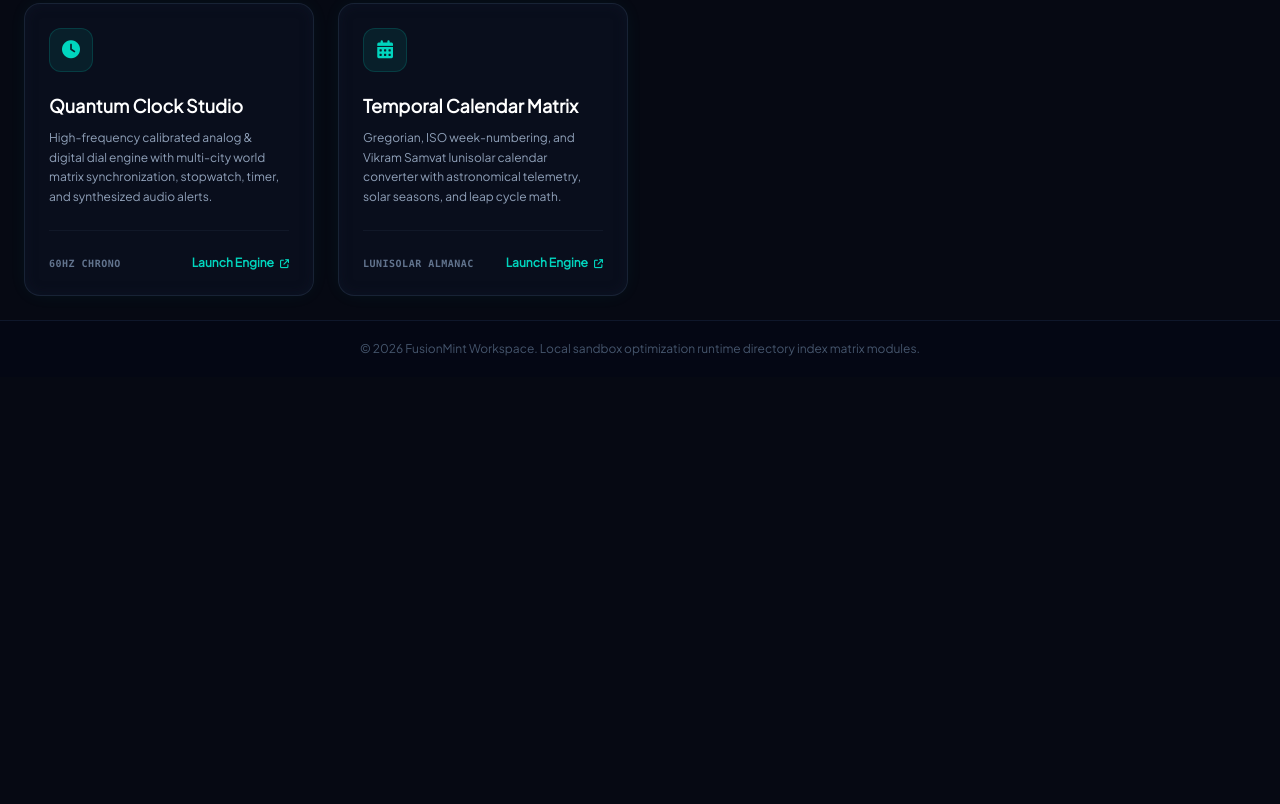
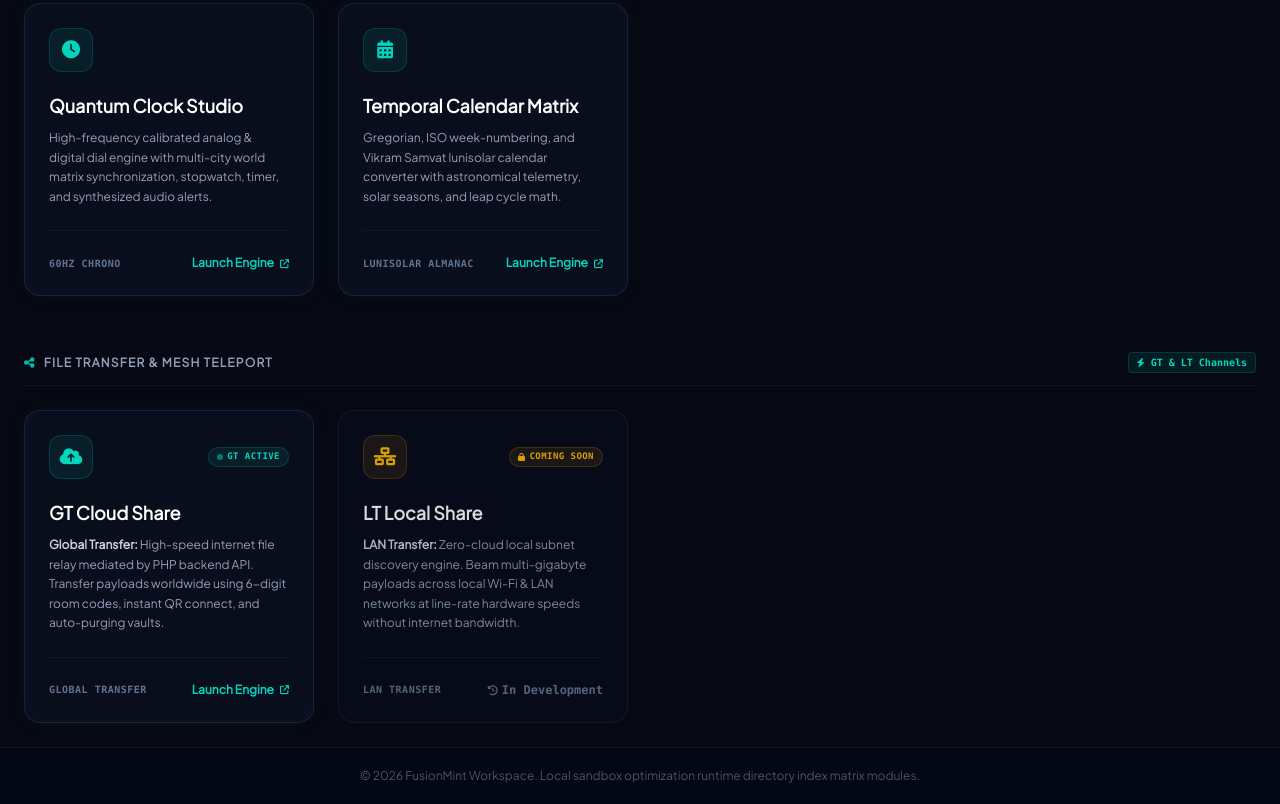
Before and after one commit to udaypatel04/FusionMint, a plain HTML site: page index.html in a window 1280 px wide. Shown: the part 4797-5601 px from the top of the page. Before the commit the page ends 5174 px from the top, so only its background shows below. Drawn offline with nearby package versions, Linux system fonts and the light colour scheme.

Commit message:
add file-share options

```diff
--- a/index.html
+++ b/index.html
@@ -715,7 +715,72 @@
                     </article>
 
                 </div>
-            </section>
+        </section>
+
+
+
+
+       <!-- ================= FILE TRANSFER & P2P PROTOCOLS CATEGORY ================= -->
+       <!-- ================= FILE TRANSFER & MESH PROTOCOLS CATEGORY ================= -->
+        <section class="category-block-node" id="category-section-fileshare" aria-labelledby="heading-fileshare">
+            <div class="mb-6 flex items-center justify-between border-b border-slate-900/80 pb-3">
+                <h3 id="heading-fileshare" class="text-xs font-bold uppercase tracking-widest text-slate-400 flex items-center gap-2">
+                    <i class="fa-solid fa-share-nodes text-teal-500"></i> File Transfer &amp; Mesh Teleport
+                </h3>
+                <div class="flex items-center gap-1.5 text-[10px] font-mono font-bold bg-teal-500/10 text-teal-400 border border-teal-500/20 px-2 py-0.5 rounded">
+                    <i class="fa-solid fa-bolt text-[9px]"></i> GT &amp; LT Channels
+                </div>
+            </div>
+
+            <div class="grid grid-cols-1 md:grid-cols-2 lg:grid-cols-4 gap-6">
+
+                <!-- 1. Global Transfer: GT Cloud Share (Live Active) -->
+                <article class="feature-card bg-slate-900/40 border border-slate-800/80 rounded-2xl p-6 flex flex-col justify-between hover:border-teal-500/40 hover:bg-slate-900/60 metrics-card-glow group">
+                    <div>
+                        <div class="flex items-center justify-between mb-5">
+                            <div class="w-11 h-11 rounded-xl bg-teal-500/10 text-teal-400 flex items-center justify-center text-lg border border-teal-500/20 group-hover:bg-teal-400 group-hover:text-slate-950 transition-all duration-300">
+                                <i class="fa-solid fa-cloud-arrow-up"></i>
+                            </div>
+                            <span class="text-[9px] font-mono font-bold uppercase tracking-wider text-teal-400 bg-teal-500/10 border border-teal-500/20 px-2 py-0.5 rounded-full flex items-center gap-1">
+                                <span class="w-1.5 h-1.5 rounded-full bg-teal-400 animate-pulse"></span> GT Active
+                            </span>
+                        </div>
+                        <h4 class="text-lg font-bold text-white mb-2 group-hover:text-teal-400 transition-colors">GT Cloud Share</h4>
+                        <p class="text-xs text-slate-400 leading-relaxed"><strong class="text-slate-300">Global Transfer:</strong> High-speed internet file relay mediated by PHP backend API. Transfer payloads worldwide using 6-digit room codes, instant QR connect, and auto-purging vaults.</p>
+                    </div>
+                    <div class="flex items-center justify-between pt-6 mt-6 border-t border-slate-800/40">
+                        <span class="text-[10px] uppercase font-bold tracking-wider text-slate-500 font-mono">Global Transfer</span>
+                        <a href="pages/fileShare/gt-cloud-share.html" class="text-xs font-bold text-teal-400 hover:text-teal-300 flex items-center gap-1 group/btn">
+                            Launch Engine <i class="fa-solid fa-arrow-up-right-from-square text-[9px] ml-0.5 group-hover/btn:scale-110 transition-transform"></i>
+                        </a>
+                    </div>
+                </article>
+
+                <!-- 2. Local Transfer: LT Local Share (Coming Soon) -->
+                <article class="feature-card bg-slate-900/30 border border-slate-800/60 rounded-2xl p-6 flex flex-col justify-between hover:border-slate-700/60 opacity-85 hover:opacity-100 transition-all group">
+                    <div>
+                        <div class="flex items-center justify-between mb-5">
+                            <div class="w-11 h-11 rounded-xl bg-amber-500/10 text-amber-400 flex items-center justify-center text-lg border border-amber-500/20 group-hover:bg-amber-400 group-hover:text-slate-950 transition-all duration-300">
+                                <i class="fa-solid fa-network-wired"></i>
+                            </div>
+                            <span class="text-[9px] font-mono font-bold uppercase tracking-wider text-amber-400 bg-amber-500/10 border border-amber-500/20 px-2 py-0.5 rounded-full flex items-center gap-1">
+                                <i class="fa-solid fa-lock text-[8px]"></i> Coming Soon
+                            </span>
+                        </div>
+                        <h4 class="text-lg font-bold text-white mb-2 group-hover:text-amber-300 transition-colors">LT Local Share</h4>
+                        <p class="text-xs text-slate-400 leading-relaxed"><strong class="text-slate-300">LAN Transfer:</strong> Zero-cloud local subnet discovery engine. Beam multi-gigabyte payloads across local Wi-Fi &amp; LAN networks at line-rate hardware speeds without internet bandwidth.</p>
+                    </div>
+                    <div class="flex items-center justify-between pt-6 mt-6 border-t border-slate-800/40">
+                        <span class="text-[10px] uppercase font-bold tracking-wider text-slate-500 font-mono">LAN Transfer</span>
+                        <span class="text-xs font-mono font-semibold text-slate-500 flex items-center gap-1">
+                            <i class="fa-solid fa-clock-rotate-left text-[10px]"></i> In Development
+                        </span>
+                    </div>
+                </article>
+
+            </div>
+        </section>
+
     </main>
 
     <footer class="mt-auto border-t border-slate-900 bg-slate-950/40 py-5 px-6 text-center text-xs text-slate-600 shrink-0">
```
